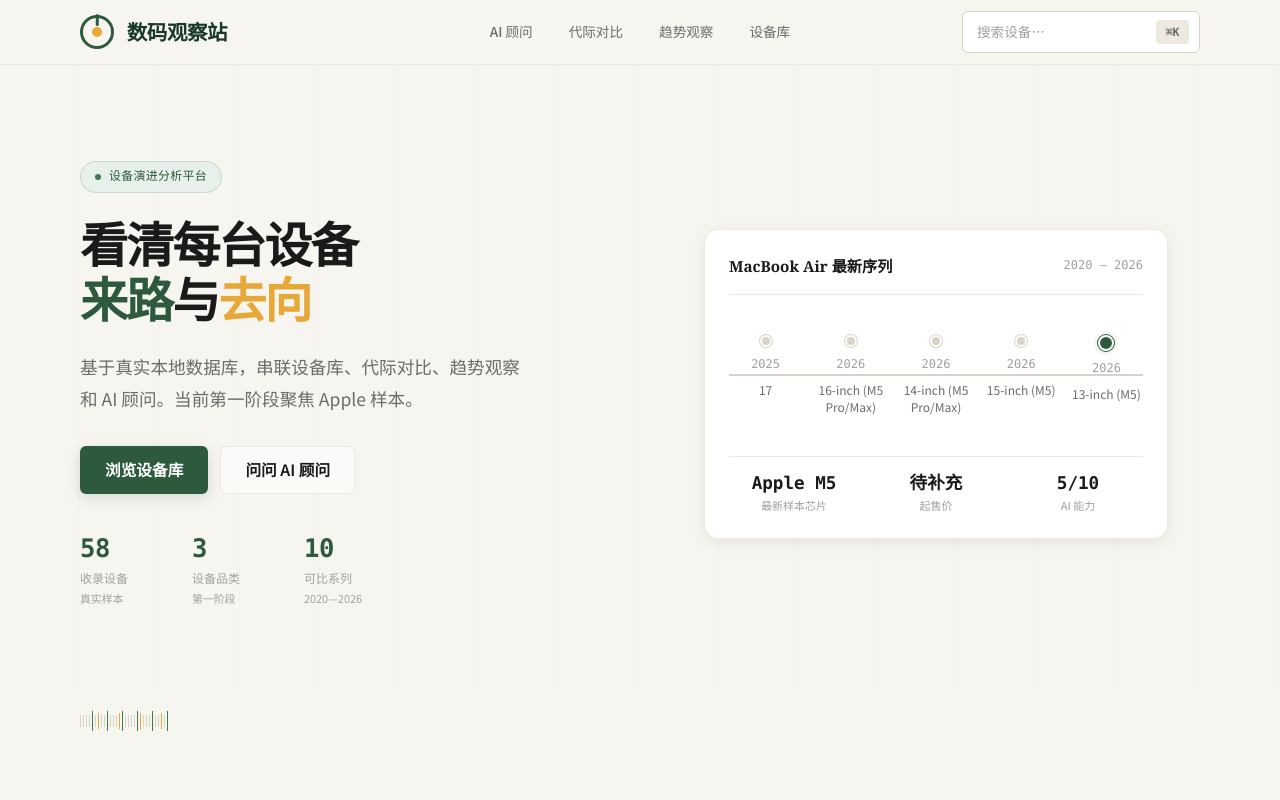
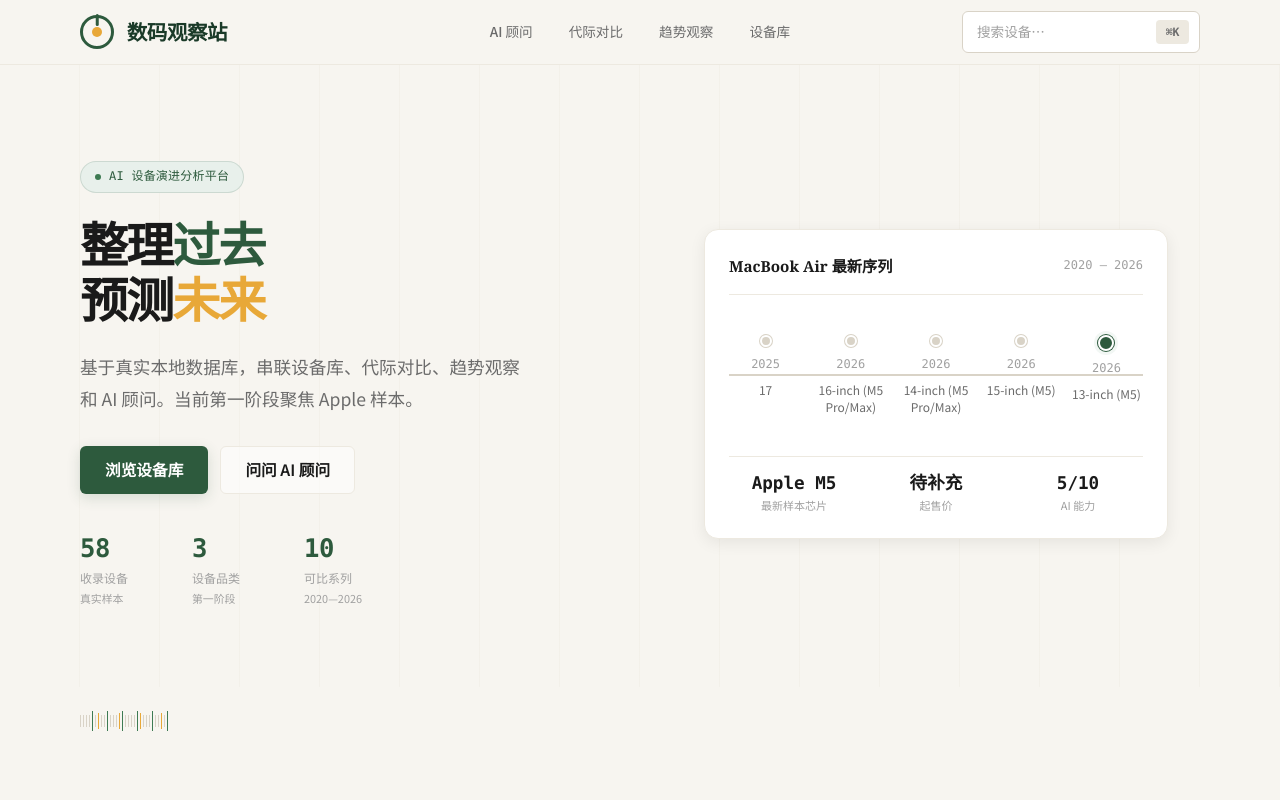
Before and after one commit to LighthouseXy/ai-device-evolution, a Next.js app: page / in a window 1280 px wide. Shown: the top 800 px of the page. Built offline with nearby package versions, Linux system fonts and the light colour scheme.

Commit message:
fix: update hero copy and remove header dividers

```diff
--- a/src/app/devices/page.tsx
+++ b/src/app/devices/page.tsx
@@ -145,6 +145,7 @@
             </span>
           </>
         }
+        showDivider={false}
       />
 
       <section className="section section-filter">
--- a/src/app/page.tsx
+++ b/src/app/page.tsx
@@ -124,11 +124,11 @@
         <div className="home-hero-inner">
           <div className="home-hero-content">
             <div className="home-hero-text">
-              <div className="home-hero-badge">设备演进分析平台</div>
+              <div className="home-hero-badge">AI 设备演进分析平台</div>
               <h1 className="home-hero-title">
-                看清每台设备
+                整理<span className="accent">过去</span>
                 <br />
-                <span className="accent">来路</span>与<span className="amber">去向</span>
+                预测<span className="amber">未来</span>
               </h1>
               <p className="home-hero-desc">
                 基于真实本地数据库，串联设备库、代际对比、趋势观察和 AI 顾问。当前第一阶段聚焦 Apple 样本。
--- a/src/app/trends/page.tsx
+++ b/src/app/trends/page.tsx
@@ -296,6 +296,7 @@
             <span className="tag tag-amber">Apple 样本阶段</span>
           </>
         }
+        showDivider={false}
       />
 
       <section className="section section-filter">
--- a/src/components/layout/PageHeader.tsx
+++ b/src/components/layout/PageHeader.tsx
@@ -8,6 +8,7 @@
   actions?: ReactNode;
   meta?: ReactNode;
   className?: string;
+  showDivider?: boolean;
 };
 
 export default function PageHeader({
@@ -17,6 +18,7 @@
   actions,
   meta,
   className,
+  showDivider = true,
 }: PageHeaderProps) {
   return (
     <header className={`page-header${className ? ` ${className}` : ""}`}>
@@ -29,7 +31,7 @@
         {actions ? <div className="page-header-actions">{actions}</div> : null}
         {meta ? <div className="page-header-meta">{meta}</div> : null}
       </div>
-      <TickDivider count={28} className="site-container page-header-divider" />
+      {showDivider ? <TickDivider count={28} className="site-container page-header-divider" /> : null}
     </header>
   );
 }
```
